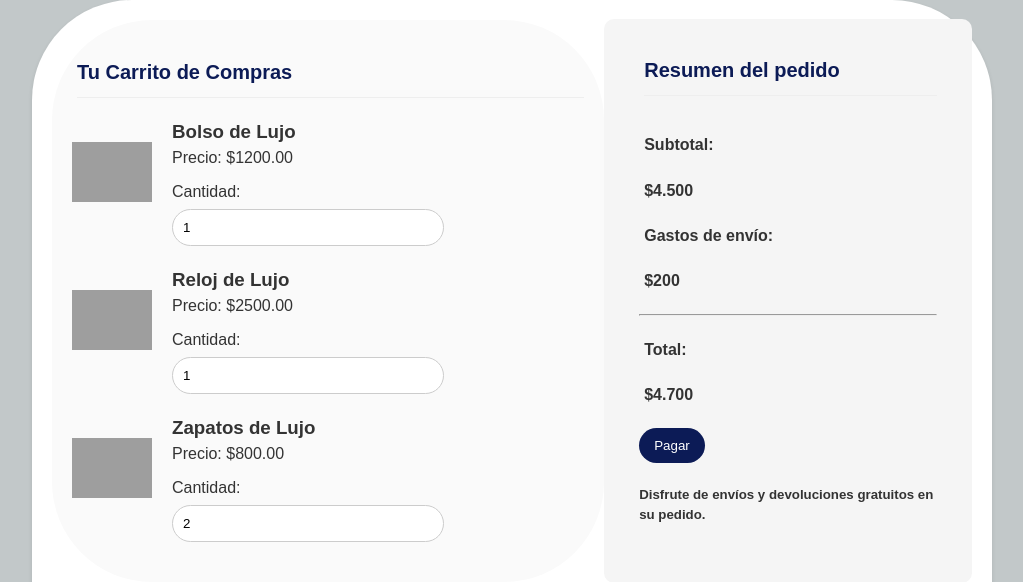
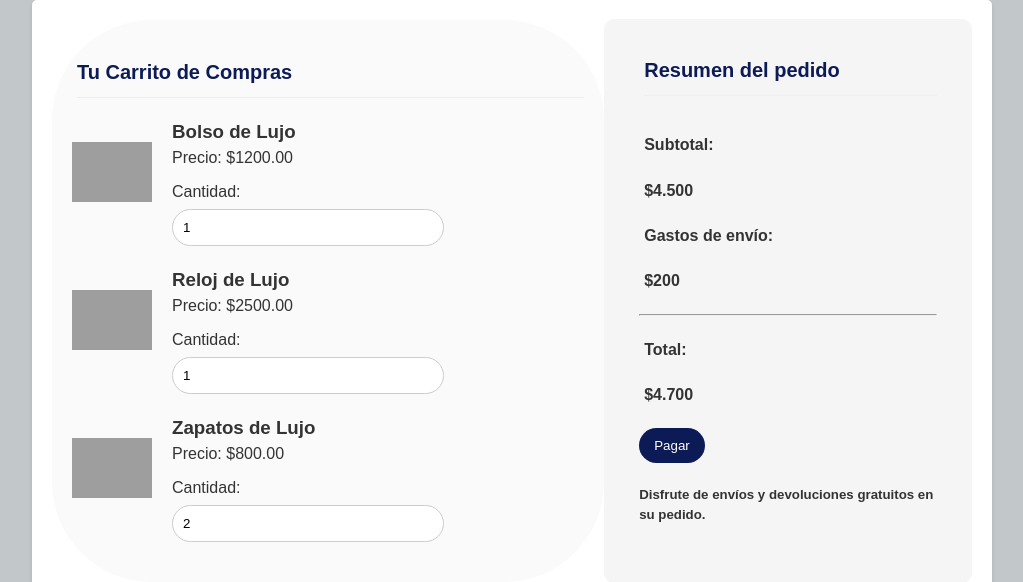
Before and after one commit to DH-Comision-07/Grupo-4-Bijou-Boutique, a Node server app: template src/views/carrito.ejs in a window 1280 px wide. Shown: the part 180-762 px from the top of the page, without its empty margins (128-1151 px from the left). Run offline with Node 20, Linux system fonts and the light colour scheme; the template is opened without the code that fills it, so the values that code supplies are empty; grey boxes are pictures that could not be loaded.

Commit message:
arreglos

```diff
--- a/public/css/carrito.css
+++ b/public/css/carrito.css
@@ -22,7 +22,7 @@
     max-width: 100%;
     background-color: #fff;
     padding: 15px;
-    border-radius: 100px;
+    border-radius: 05px;
     box-shadow: 0 2px 4px rgba(0,0,0,0.1);
 }
 
```
